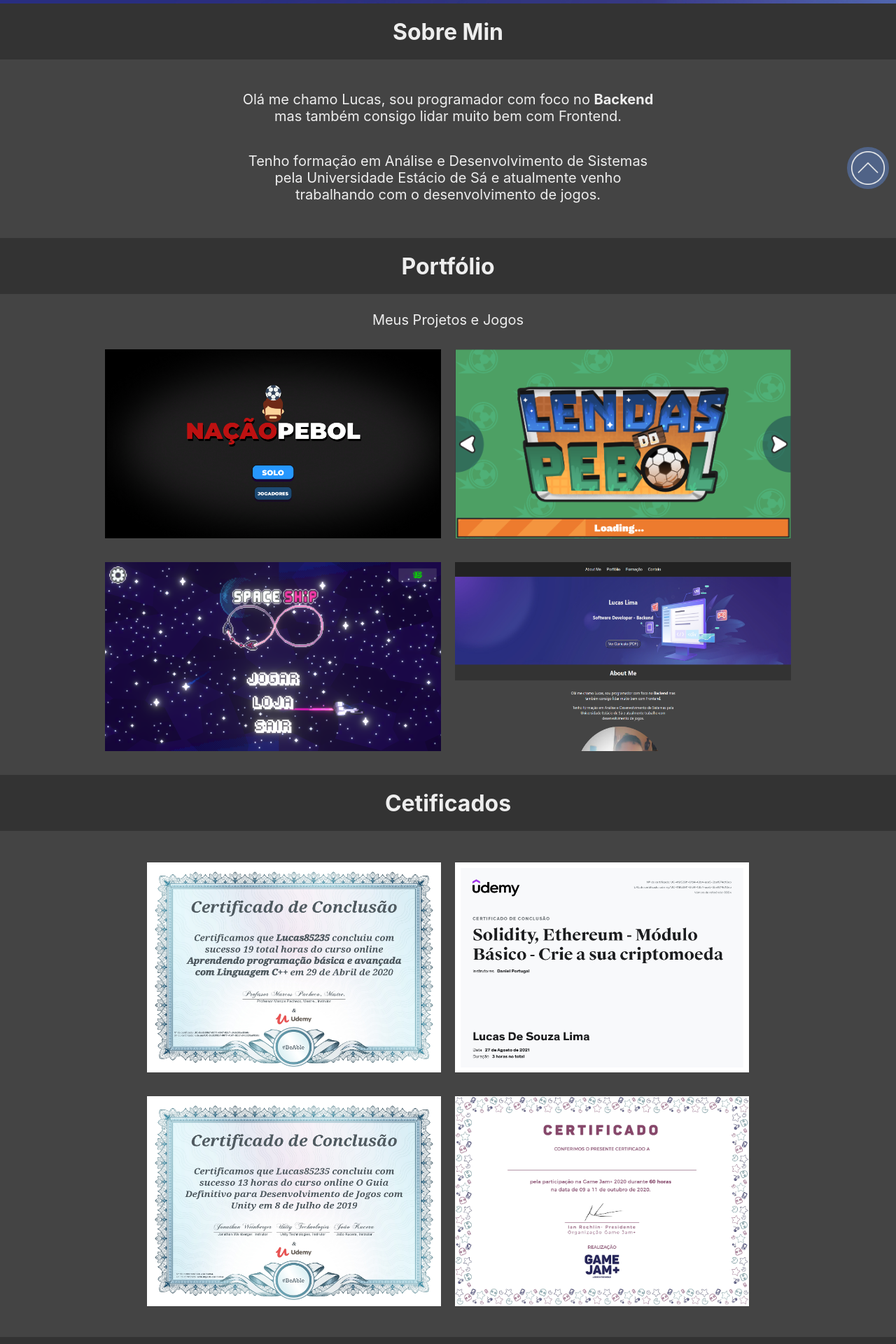
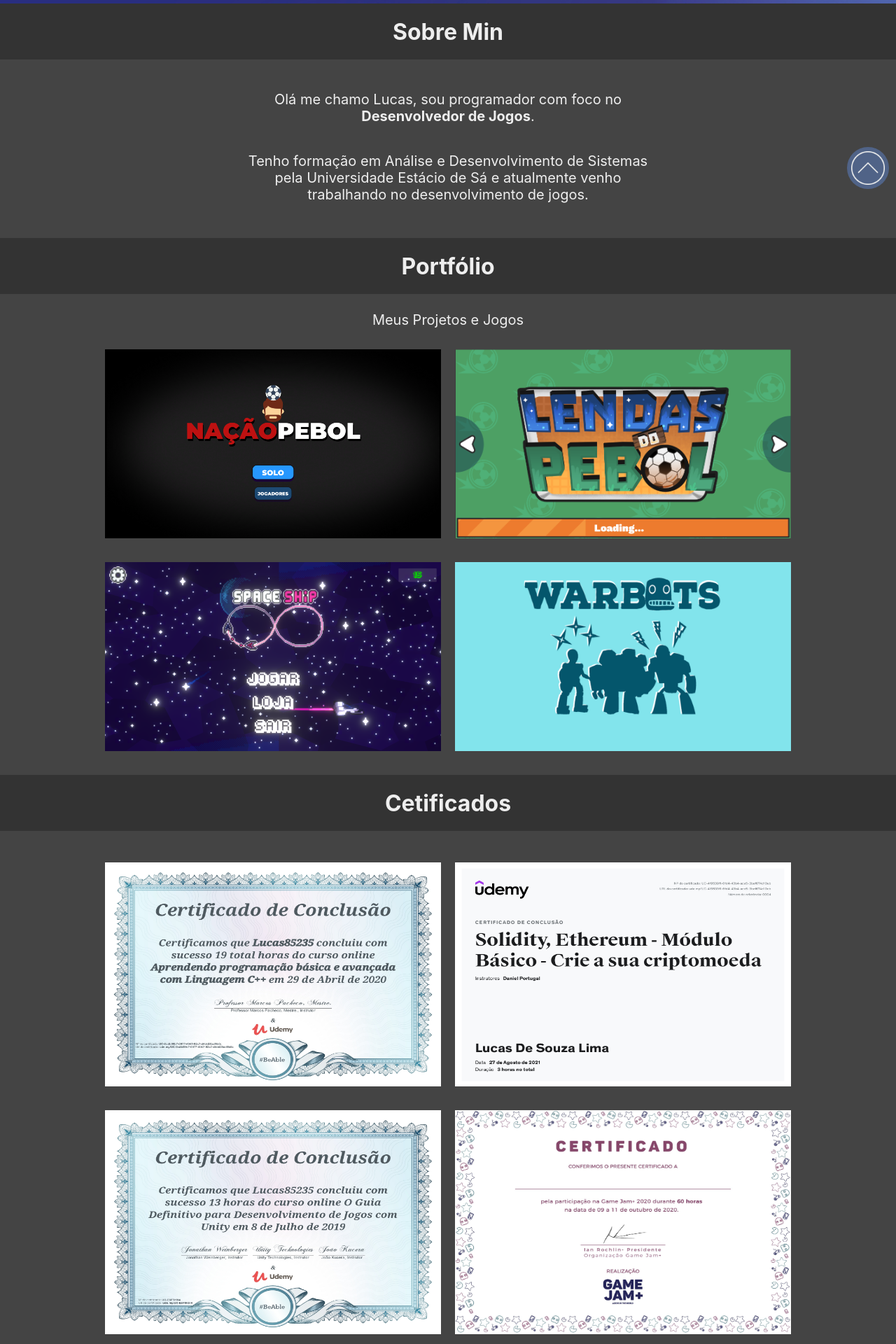
Before and after one commit to lucas85235/My-Portfolio, a Next.js app: page / in a window 1280 px wide. Shown: the part 520-2440 px from the top of the page at 70% size. Built offline with nearby package versions, Linux system fonts and the light colour scheme.

Commit message:
Add new game

```diff
--- a/components/Certificates.tsx
+++ b/components/Certificates.tsx
@@ -9,28 +9,28 @@
                 render={styles.imgSmall}
                 link="/Certifications/c++.jpg"
                 image="/Certifications/c++.jpg"
-                width="420" height="300"
+                width="480" height="320"
             />
 
             <RenderLink
                 render={styles.imgSmall}
                 link="/Certifications/solidity.jpg"
                 image="/Certifications/solidity.jpg"
-                width="420" height="300"
+                width="480" height="320"
             />
 
             <RenderLink
                 render={styles.imgSmall}
                 link="/Certifications/unity.jpg"
                 image="/Certifications/unity.jpg"
-                width="420" height="300"
+                width="480" height="320"
             />
 
             <RenderLink
                 render={styles.imgSmall}
                 link="/Certifications/gamejam.png"
                 image="/Certifications/gamejam.png"
-                width="420" height="300"
+                width="480" height="320"
             />
 
         </div>
--- a/components/Projects.tsx
+++ b/components/Projects.tsx
@@ -32,8 +32,8 @@
 
                 <RenderLink
                     render={styles.imgProject}
-                    link="https://github.com/lucas85235/portifolio/"
-                    image="/Projects/thisSite.png"
+                    link="https://darksardinha.itch.io/warbots"
+                    image="/Projects/Warbots.png"
                     width="480" height="270"
                 />
 
--- a/pages/index.jsx
+++ b/pages/index.jsx
@@ -13,11 +13,11 @@
     return (
       <div className={styles.container}>
         <p className={styles.font}>
-          Olá me chamo Lucas, sou programador com foco no <strong>Backend</strong> mas também consigo lidar muito bem com Frontend.
+          Olá me chamo Lucas, sou programador com foco no <strong>Desenvolvedor de Jogos</strong>.
         </p>
         <p className={styles.font}>
           Tenho formação em Análise e Desenvolvimento de Sistemas pela Universidade Estácio de Sá e
-          atualmente venho trabalhando com o desenvolvimento de jogos.
+          atualmente venho trabalhando no desenvolvimento de jogos.
         </p>
       </div>
     )
--- a/styles/Certificates.module.css
+++ b/styles/Certificates.module.css
@@ -3,6 +3,7 @@
     justify-content: center;
     align-items: center;
     flex-wrap: wrap;
+    width: 1000px;
 }
 
 .imgSmall {
--- a/styles/Projects.module.css
+++ b/styles/Projects.module.css
@@ -3,6 +3,7 @@
     justify-content: center;
     align-items: center;
     flex-wrap: wrap;
+    width: 1000px;
 }
 
 .imgProject {
```
Also changed, not shown: public/Projects/Warbots.png (added).
